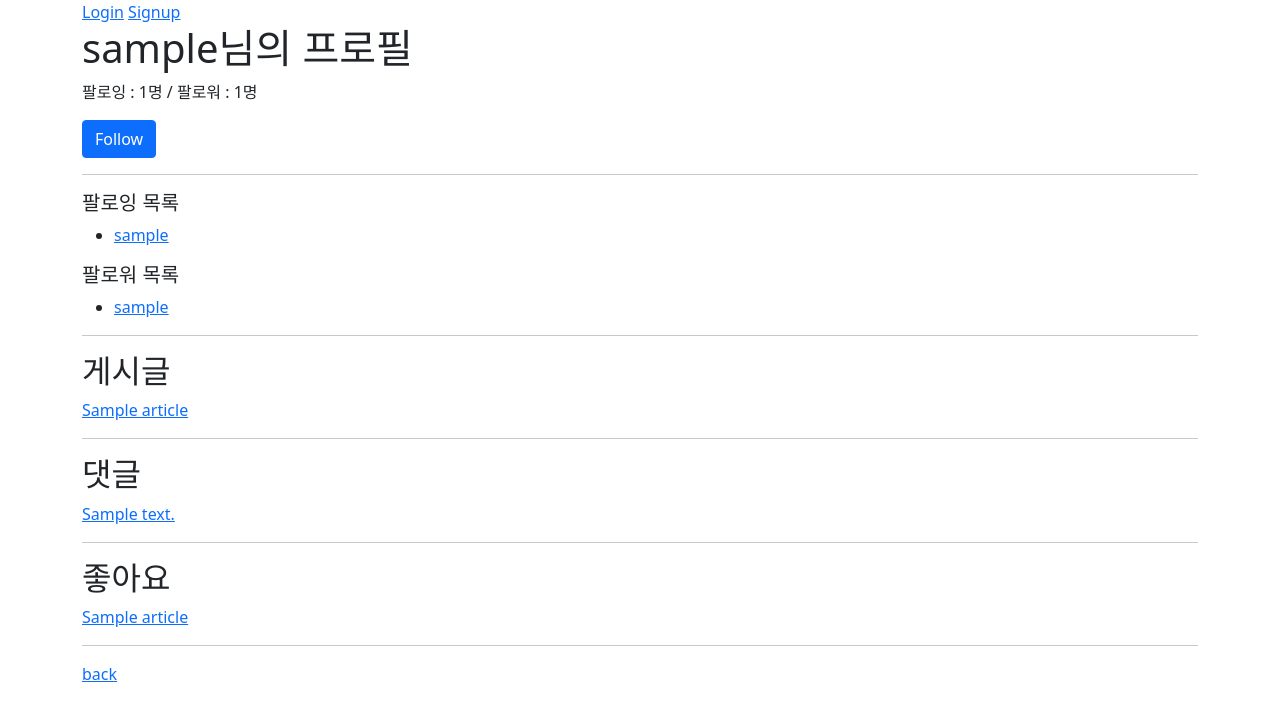
After one commit to kgw012/TIL, a Django app: a page that uses 1021/db_04_workshop/templates/base.html in a window 1280 px wide. The commit adds this page. Shown: the top 721 px of the page. Run offline with Django 3.2, Linux system fonts and the light colour scheme; tables that the repository leaves empty hold one stand-in row (values such as "Sample post"); some libraries are stand-ins or nearby versions.

Commit message:
211021 workshop done, 211020 workshop modify

```diff
--- a/1021/db_04_workshop/accounts/models.py
+++ b/1021/db_04_workshop/accounts/models.py
@@ -3,4 +3,4 @@ from django.contrib.auth.models import AbstractUser
 
 # Create your models here.
 class User(AbstractUser):
-    pass
+    followings = models.ManyToManyField('self', symmetrical=False, related_name='followers')
--- /dev/null
+++ b/1021/db_04_workshop/accounts/templates/accounts/profile.html
@@ -0,0 +1,74 @@
+{% extends 'base.html' %}
+{% block content %}
+  {% if user == person %}
+    <h1>내 프로필</h1>
+  {% else %}
+    <h1>{{ person.username }}님의 프로필</h1>
+  {% endif %}
+
+  <div>
+    <div>
+      <p>팔로잉 : {{ person.followings.all|length }}명 / 팔로워 : {{ person.followers.all|length }}명</p>
+    </div>
+    {% if user != person %}
+      <form action="{% url 'accounts:follow' person.pk %}" method="post">
+        {% csrf_token %}
+        {% if user in person.followers.all %}
+          <button type="submit" class='btn btn-danger'>Unfollow</button>
+        {% else %}
+          <button type="submit" class='btn btn-primary'>Follow</button>
+        {% endif %}
+      </form>
+    {% endif %}
+
+    <hr>
+
+    <div>
+      <h5>팔로잉 목록</h5>
+      <ul>
+        {% for following in person.followings.all %}
+          <li><a href="{% url 'accounts:profile' following.username %}">{{ following.username }}</a></li>
+        {% endfor %}
+      </ul>
+    </div>
+    <div>
+      <h5>팔로워 목록</h5>
+      <ul>
+        {% for follower in person.followers.all %}
+          <li><a href="{% url 'accounts:profile' follower.username %}">{{ follower.username }}</a></li>
+        {% endfor %}
+      </ul>
+    </div>
+  </div>
+
+  <hr>
+
+  <h2>게시글</h2>
+  {% for article in person.article_set.all %}
+    <div>
+      <a href="{% url 'articles:detail' article.pk %}">{{ article.title }}</a>
+    </div>
+  {% endfor %}
+
+  <hr>
+
+  <h2>댓글</h2>
+  {% for comment in person.comment_set.all %}
+    <div>
+      <a href="{% url 'articles:detail' comment.article.pk %}">{{ comment.content }}</a>
+    </div>
+  {% endfor %}
+
+  <hr>
+
+  <h2>좋아요</h2>
+  {% for article in person.like_articles.all %}
+    <div>
+      <a href="{% url 'articles:detail' article.pk %}">{{ article.title }}</a>
+    </div>
+  {% endfor %}
+
+  <hr>
+
+  <a href="{% url 'articles:index' %}">back</a>
+{% endblock content %}
--- a/1021/db_04_workshop/accounts/urls.py
+++ b/1021/db_04_workshop/accounts/urls.py
@@ -10,4 +10,6 @@ urlpatterns = [
     path('delete/', views.delete, name='delete'),
     path('update/', views.update, name='update'),
     path('password/', views.change_password, name='change_password'),
+    path('<username>/', views.profile, name='profile'),
+    path('<int:user_pk>/follow/', views.follow, name='follow'),
 ]
--- a/1021/db_04_workshop/accounts/views.py
+++ b/1021/db_04_workshop/accounts/views.py
@@ -1,12 +1,12 @@
-from django.shortcuts import redirect, render
-from django.contrib.auth import login as auth_login
+from django.shortcuts import get_object_or_404, redirect, render
+from django.contrib.auth import get_user_model, login as auth_login
 from django.contrib.auth import logout as auth_logout
 from django.contrib.auth.forms import (
     AuthenticationForm,
     UserCreationForm,
     PasswordChangeForm
 )
-from django.views.decorators.http import require_http_methods, require_POST
+from django.views.decorators.http import require_http_methods, require_POST, require_safe
 from django.contrib.auth import update_session_auth_hash
 from django.contrib.auth.decorators import login_required
 from .forms import CustomUserChangeForm, CustomUserCreationForm
@@ -95,3 +95,25 @@ def change_password(request):
         'form': form,
     }
     return render(request, 'accounts/change_password.html', context)
+
+
+@require_safe
+def profile(request, username):
+    person = get_object_or_404(get_user_model(), username=username)
+    context = {
+        'person': person,
+    }
+    return render(request, 'accounts/profile.html', context)
+
+
+@require_POST
+def follow(request, user_pk):
+    if request.user.is_authenticated:
+        person = get_object_or_404(get_user_model(), pk=user_pk)
+        if person != request.user:
+            if person.followers.filter(pk=request.user.pk).exists():
+                person.followers.remove(request.user)
+            else:
+                person.followers.add(request.user)
+        return redirect('accounts:profile', person.username)
+    return redirect('accounts:login')
--- a/1021/db_04_workshop/articles/templates/articles/index.html
+++ b/1021/db_04_workshop/articles/templates/articles/index.html
@@ -9,7 +9,7 @@
   {% endif %}
   <hr>
   {% for article in articles %}
-    <p>작성자 : {{ article.user }}</p>
+    <p><b>작성자 : <a href="{% url 'accounts:profile' article.user.username %}">{{ article.user }}</a></b></p>
     <p>글 번호 : {{ article.pk }}</p>
     <p>글 제목 : {{ article.title }}</p>
     <p>글 내용 : {{ article.content }}</p>
--- a/1021/db_04_workshop/templates/base.html
+++ b/1021/db_04_workshop/templates/base.html
@@ -12,6 +12,7 @@
   <div class="container">
     {% if request.user.is_authenticated %}
       <h3>Hello, {{ user }}</h3>
+      <a href="{% url 'accounts:profile' user.username %}">내 프로필</a>
       <a href="{% url 'accounts:update' %}">회원정보수정</a>
       <form action="{% url 'accounts:logout' %}" method="POST">
         {% csrf_token %}
```
Also changed, not shown: 1021/db_04_workshop/accounts/migrations/0002_user_followings.py (added), 1021/db_04_workshop/accounts/migrations/0003_alter_user_followings.py (added).
